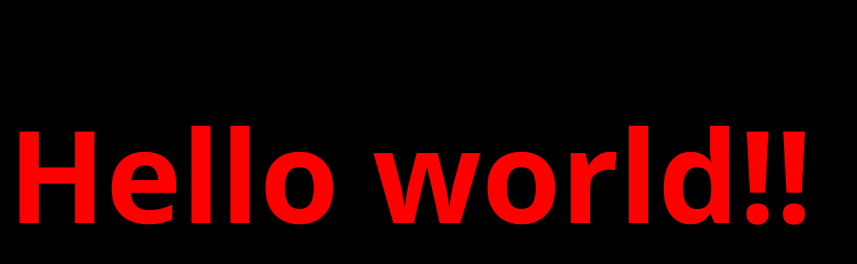
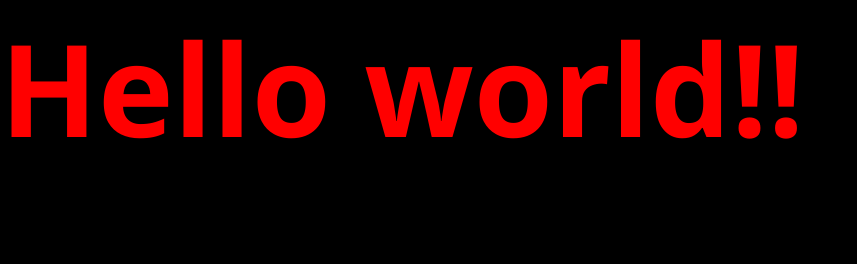
Before and after one commit to rashirawal22/git-sample, a plain HTML site: page index.html in a window 1280 px wide. Shown: the whole page, without its empty margins (0-857 px from the left). Drawn offline with Linux system fonts and the light colour scheme.

Commit message:
Improved css styles

```diff
--- a/style.css
+++ b/style.css
@@ -1,9 +1,16 @@
+* {
+  margin: 0px;
+  padding: 0px;
+}
+
 body {
-    background-color: #000000;
+  background-color: #000000;
+  margin: 0px;
+  padding: 0px;
 }
 
 h1 {
-    font-size: 8rem;
-    color: red;
-    font-family: 'Segoe UI', Tahoma, Geneva, Verdana, sans-serif;
+  font-size: 8rem;
+  color: red;
+  font-family: "Segoe UI", Tahoma, Geneva, Verdana, sans-serif;
 }
```
